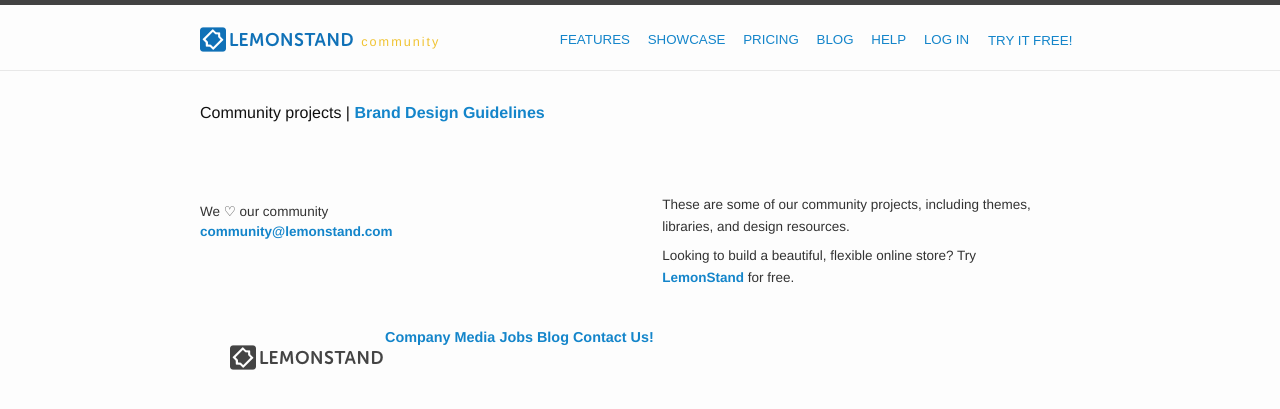
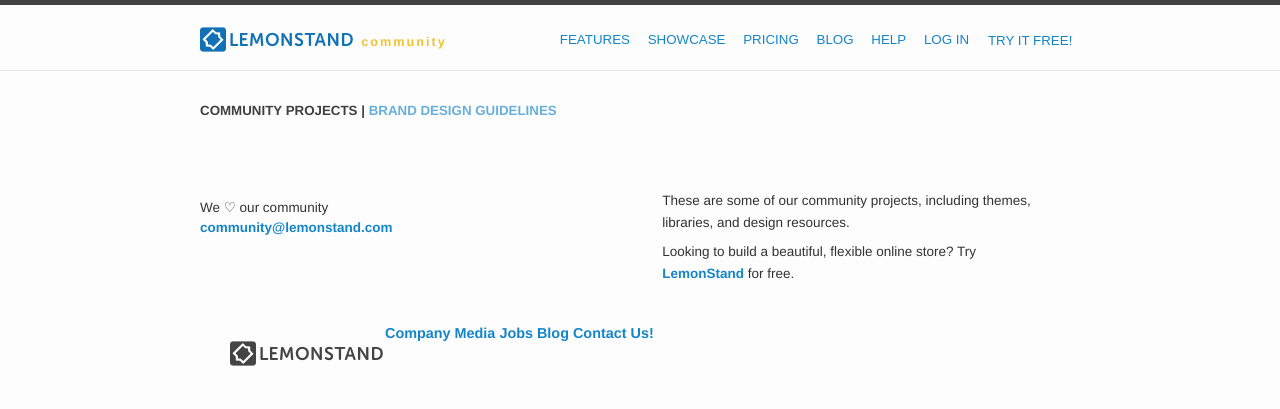
Before and after one commit to lemonstand/lemonstand.github.com, a Jekyll site: the page built from index.html, in a window 1280 px wide. Shown: the top 409 px of the page. Built offline with Jekyll 4.4.1, drawn with Linux system fonts in a browser that asks for light colours; nearby versions of some CDN libraries.

Commit message:
Updated header/footer styles.

```diff
--- a/_sass/_brand.scss
+++ b/_sass/_brand.scss
@@ -10,7 +10,7 @@
         span {
             color: $lemonYellow;
             font-size: 9.5pt;
-            font-weight: 500;
+            font-weight: 700;
             letter-spacing: 2px;
         }
 	}
--- a/_sass/_layout.scss
+++ b/_sass/_layout.scss
@@ -10,6 +10,14 @@
     position: relative;
 }
 
+.crumbs {
+    &, a, a:active, a:visited {
+        font-size: 10pt;
+        text-transform: uppercase;
+        font-weight: bold;
+        opacity: .8;
+    }
+}
 .site-title {
     font-size: 26px;
     line-height: 56px;
--- a/_sass/_lemonstand.scss
+++ b/_sass/_lemonstand.scss
@@ -216,8 +216,8 @@
 		position: relative;
 		clear: both; overflow: hidden;
 		margin: 2em 0 0 0; padding: 0;
-		left: -5.5%;
-		width: 111%;
+		left: -1%;
+		width: 102%;
 
 		li {
 			position: relative;
```
